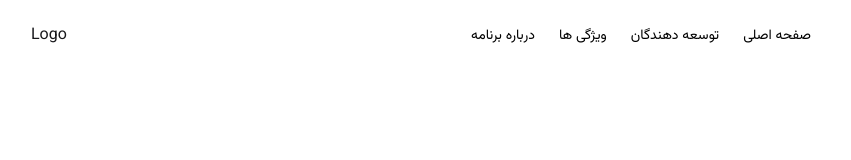
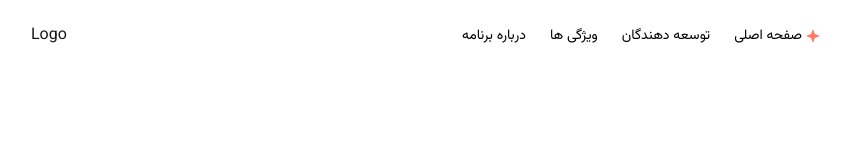
Before and after one commit to buordino/landing, a Next.js app: page / in a window 1280 px wide. Shown: the top 160 px of the page, without its empty margins (171-1022 px from the left). Built offline with nearby package versions, Linux system fonts and the light colour scheme.

Commit message:
change ui

```diff
--- a/app/_components/Navigation.tsx
+++ b/app/_components/Navigation.tsx
@@ -1,5 +1,5 @@
+import Image from "next/image";
 import Link from "next/link";
-
 const navigationItems = [
   { text: "صفحه اصلی", href: "/" },
   { text: "توسعه دهندگان", href: "/" },
@@ -13,10 +13,14 @@ const Navigation = () => {
         <Link
           role="tab"
           className=" tab !text-custome-black hover:!text-custome-orange-2 "
-
           href={nav.href}
           key={index}
         >
+          {index === 0 && (
+            <div  className="relative size-3.5 ml-1">
+              <Image className="object-center" fill src={"/SVGs/Star 2.svg"} alt="Star-2" />
+            </div>
+          )}
           {nav.text}
         </Link>
       ))}
```
Also changed, not shown: public/SVGs/Star 2.svg (added).
